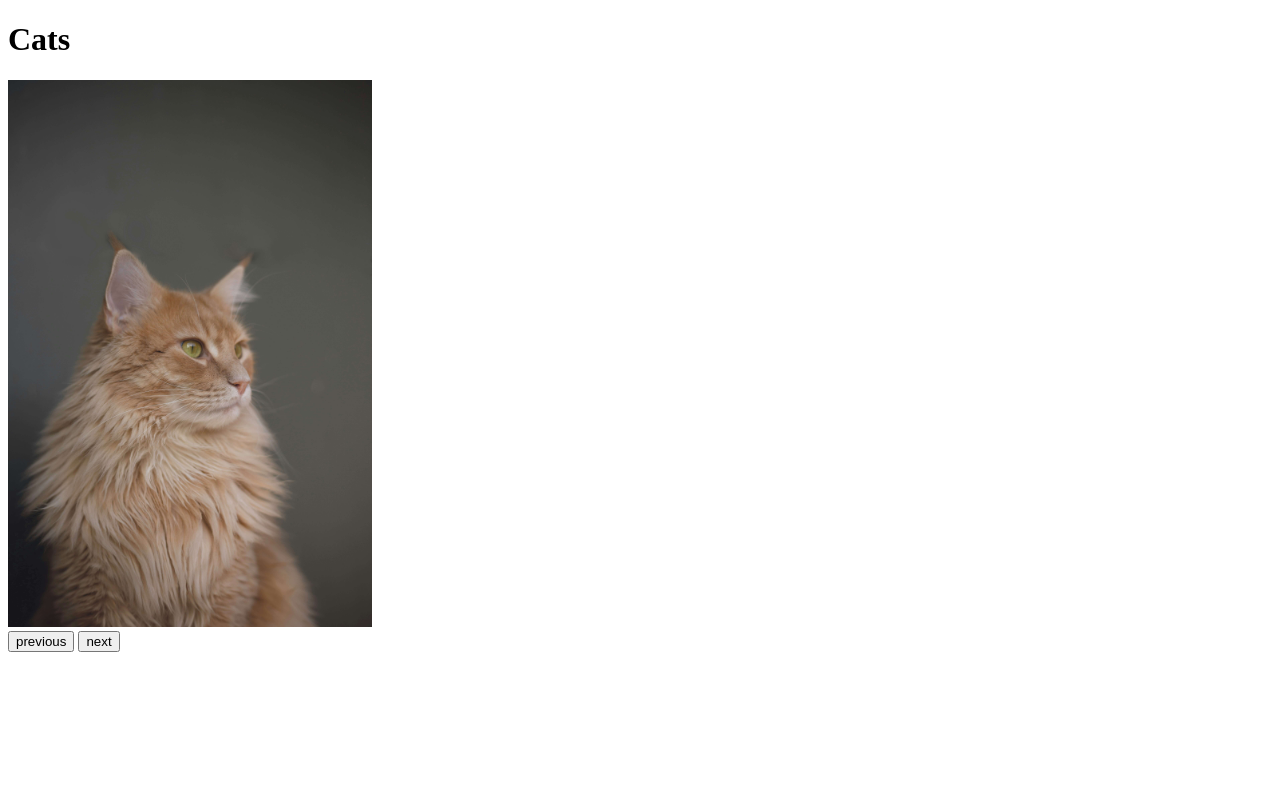
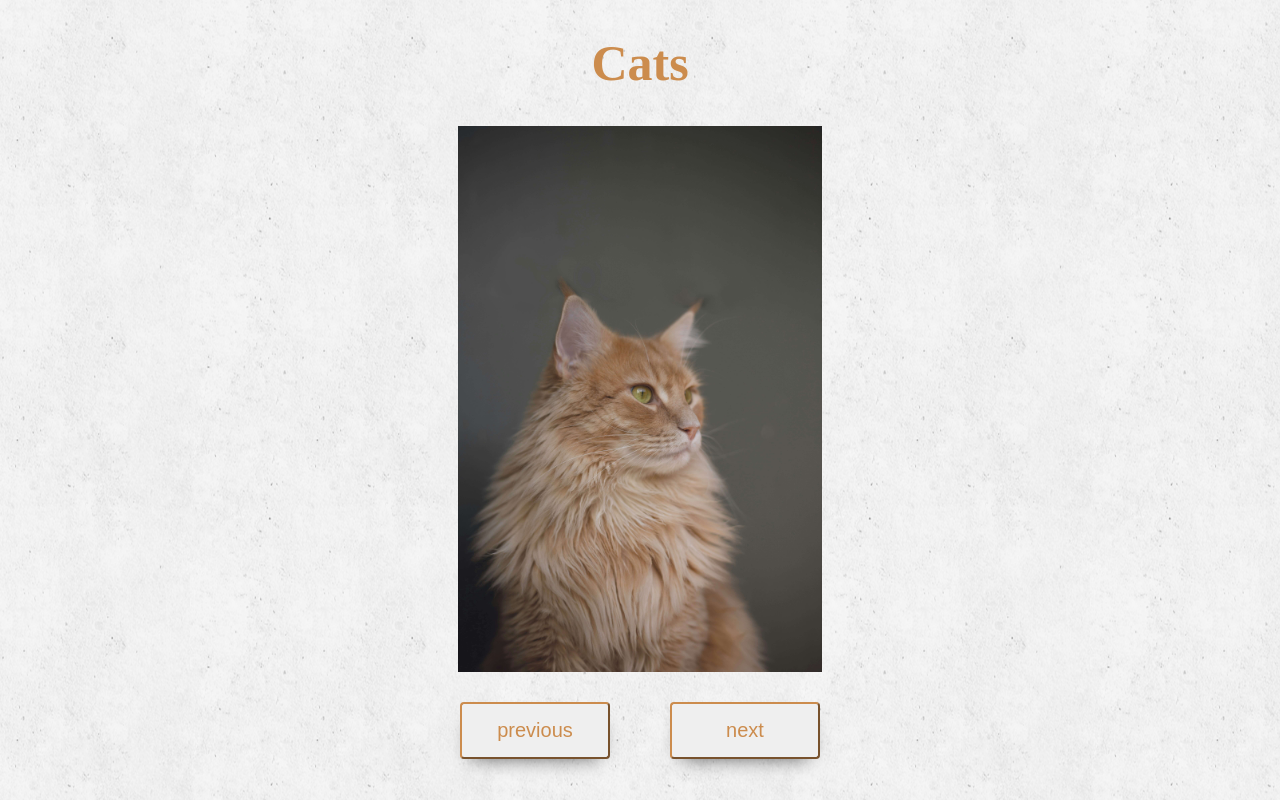
Before and after one commit to Xeni-ya/image-switching-gallery, a website: page index.html in a window 1280 px wide. Drawn offline with Linux system fonts and the light colour scheme.

Commit message:
feat: Created a gallery for switching images. I have prescribed a script

```diff
--- a/assets/script/index.js
+++ b/assets/script/index.js
@@ -6,6 +6,5 @@ showMessage();
 const image = document.getElementById('elem-img');
 console.log(image);
 
-function addImage() {
-  image.src = './assets/img/zoe-gayah-jonker-G7kUPmzi80E.jpg';
-}
+window.nextImage = () => image.src = './assets/img/zoe-gayah-jonker-G7kUPmzi80E.jpg';
+window.previousImage = () => image.src = './assets/img/zoe-gayah-jonker-13ky5Ycf0ts.jpg';
--- a/assets/style/style.css
+++ b/assets/style/style.css
@@ -1,9 +1,41 @@
-.elem-img__cat {
+body {
+  background: url("../img/background80.png") center;
+}
+
+.container__title{
+  text-align: center;
+  color: #cc8c4d;
+  font-size: 50px;
+}
+
+.container__img {
   width: 100%;
   width: 364px;
   height: 547px;
+  object-fit: contain;
+  display: block;
+  margin: 0 auto;
 }
-.previous__btn {
+
+.control {
+  display: flex;
+  justify-content: center;
+  margin-top: 30px;
+  gap: 60px;
 }
-.next__btn {
+
+.btn {
+  border-radius: 4px;
+  border-color:#cc8c4d;
+  color: #cc8c4d;
+  font-size: 20px;
+  padding: 15px;
+  width: 150px;
+  box-shadow: 0 10px 20px -12px rgba(0, 0, 0,.7);
 }
+
+.btn:hover {
+  border: none;
+  background-color: #cc8c4d;
+  color: #ffffff;
+}
--- a/index.html
+++ b/index.html
@@ -7,12 +7,21 @@
   <title>Галерея переключения изображений</title>
 </head>
 <body>
-  <div id="elem">
-    <h1>Cats</h1>
-    <img src="./assets/img/zoe-gayah-jonker-13ky5Ycf0ts.jpg" alt="fluffy cat" id="elem-img" class="elem-img__cat">
+  <div id="container">
+    <h1 class="container__title">
+      <span>Cats</span>
+    </h1>
+    <img src="./assets/img/zoe-gayah-jonker-13ky5Ycf0ts.jpg" alt="fluffy cat" id="elem-img" class="container__img">
   </div>
-  <button class="previous__btn">previous</button>
-  <button onclick="addImage()" class="next__btn">next</button>
+  <div class="control">
+    <button onclick="previousImage()" class="btn">
+      previous
+    </button>
+    <button onclick="nextImage()" class="btn">
+      next
+    </button>
+  </div>
+
   <script src="./assets/script/index.js"></script>
 </body>
 </html>
```
Also changed, not shown: assets/img/background80.png (added).
